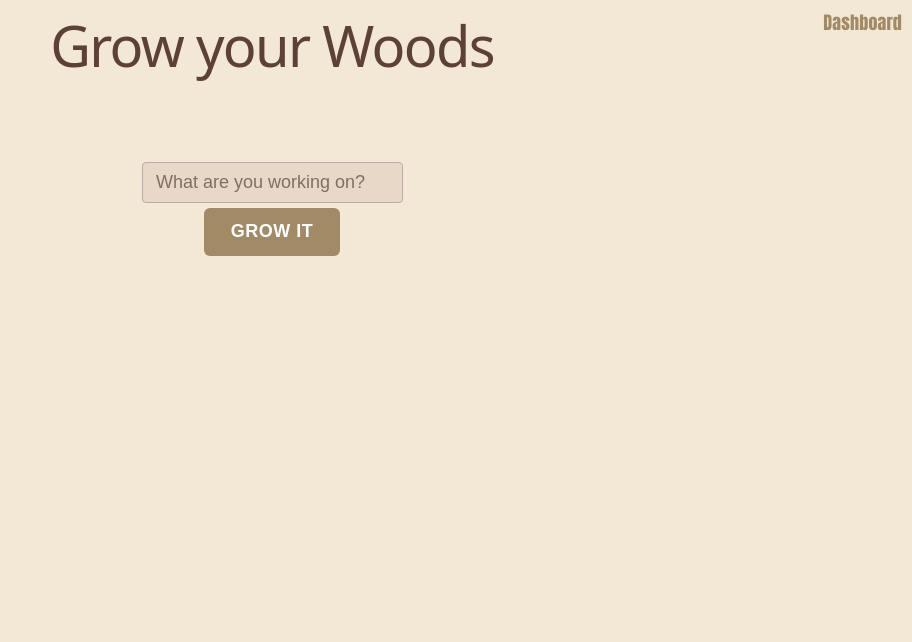
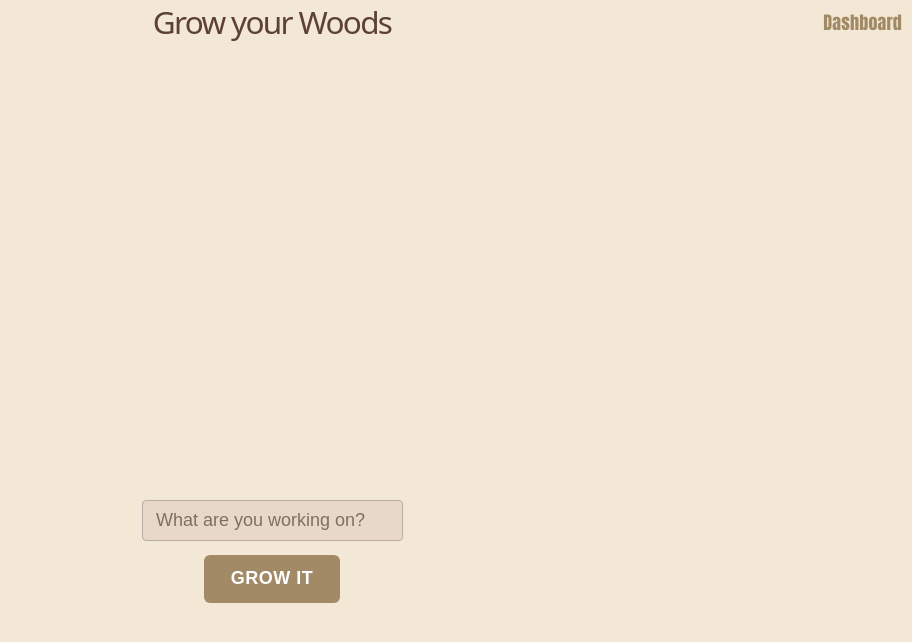
Before and after one commit to Ishan-pro/woods, a React (Vite) app: page / in a window 1280 px wide. Shown: the top 642 px of the page, without its empty margins (368-1280 px from the left). Built offline with nearby package versions, Linux system fonts and the light colour scheme.

Commit message:
changed tree positioning

```diff
--- a/src/App.css
+++ b/src/App.css
@@ -56,6 +56,34 @@
   text-decoration: none;
   font-weight: 600;
 }
+
+.tree-field {
+  margin-top: 5rem;
+  padding: 1rem;
+  min-height: 35vh;
+  max-height: 45vh;
+  overflow-y: auto;
+}
+
+.tree-icon-stopwatch {
+  margin-top: 5rem;
+}
+
+main {
+  min-height: 100vh;
+  display: flex;
+  flex-direction: column;
+  align-items: center;
+  padding: 0 1rem;
+  box-sizing: border-box;
+}
+
+h1 {
+  margin-top: 0.5rem;
+  font-size: 1.75rem;
+  color: var(--text-h);
+}
+
 .chart {
   height: 80vh;
   width:80vw;
--- a/src/App.tsx
+++ b/src/App.tsx
@@ -111,7 +111,7 @@ function App() {
         )}
       </div>}
       {stopwatchOn && <img src={tree} width={100} className="tree-icon-stopwatch"></img>}
-      <div style={{margin:"4rem"}}>
+      <div style={{margin:"1.5rem 1rem", display:"flex", flexDirection:"column", alignItems:"center", gap:"0.5rem"}}>
 
 
       <input value={treeLabel} placeholder="What are you working on?" onChange={(e) => {setTreeLabel(e.target.value)}} className="tree-input"></input>
@@ -119,7 +119,7 @@ function App() {
         <button onClick={toggleStopwatch} className={`btn-counter ${stopwatchOn ? 'btn-burn' : 'btn-grow'}`}>{!stopwatchOn ? "Grow it" : "Burn it"}</button>
         {stopwatchOn && <button onClick={makeTree} className="btn-counter btn-done">Done!</button>}
       </div>
-      <p style={{margin:"3rem"}}> {stopwatchOn && "Time Elapsed " + formatTime(stopwatchTime) + " working on " +treeLabel}</p>
+      <p style={{margin:"0.5rem", fontSize:"0.9rem"}}> {stopwatchOn && "Time Elapsed " + formatTime(stopwatchTime) + " working on " +treeLabel}</p>
       </div>
     </main>
   )
```
